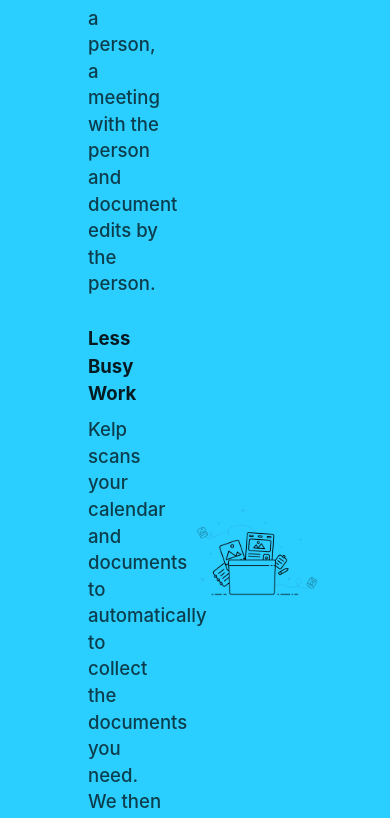
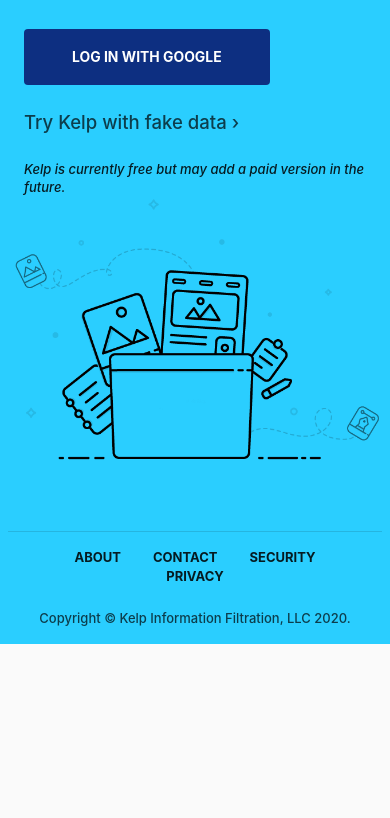
Before and after one commit to zamiang/kelp, a Next.js app: page / in a window 390 px wide. Shown: the part 1158-1976 px from the top of the page. After the commit the page ends 1802 px from the top, so only its background shows below. Built offline with nearby package versions, Linux system fonts and the light colour scheme; no server answers.

Commit message:
Mobile (#91)
* mobile

* mobile homepage

```diff
--- a/components/email-signup.tsx
+++ b/components/email-signup.tsx
@@ -15,6 +15,9 @@ const useStyles = makeStyles((theme) => ({
   },
   input: {
     minWidth: 180,
+    [theme.breakpoints.down('sm')]: {
+      minWidth: 0,
+    },
   },
 }));
 
--- a/components/homepage/footer.tsx
+++ b/components/homepage/footer.tsx
@@ -17,6 +17,11 @@ const useStyles = makeStyles((theme) => ({
     padding: theme.spacing(9),
     textAlign: 'center',
     color: theme.palette.text.primary,
+    [theme.breakpoints.down('sm')]: {
+      padding: theme.spacing(1),
+      paddingTop: theme.spacing(2),
+      marginTop: theme.spacing(2),
+    },
   },
   footerLink: {
     textTransform: 'uppercase',
@@ -38,7 +43,6 @@ const useStyles = makeStyles((theme) => ({
 const Footer = () => {
   const classes = useStyles();
   return (
-    <div>
     <Box mt={8} className={classes.footer}>
       <div className={classes.footerItem}>
         <Link href="/about">
@@ -74,7 +78,6 @@ const Footer = () => {
         {'.'}
       </Typography>
     </Box>
-    </div>
   );
 };
 
--- a/pages/about.tsx
+++ b/pages/about.tsx
@@ -38,7 +38,7 @@ const About = () => {
           alignContent="center"
           justify="center"
         >
-          <Grid item xs={6}>
+          <Grid item sm={6}>
             <Container maxWidth="sm">
               <img style={{ maxWidth: 120, margin: '0 auto', display: 'block' }} src="kelp.svg" />
               <Typography variant="h3" className={classes.center}>
@@ -72,7 +72,7 @@ const About = () => {
           alignContent="center"
           justify="center"
         >
-          <Grid item xs={6}>
+          <Grid item sm={6}>
             <Container maxWidth="sm">
               <Avatar alt="Brennan Moore" src="/brennan.jpg" className={classes.largeAvatar} />
               <Typography variant="h3" className={classes.center}>
--- a/pages/index.tsx
+++ b/pages/index.tsx
@@ -29,6 +29,9 @@ export const useStyles = makeStyles((theme) => ({
     padding: theme.spacing(9),
     backgroundColor: theme.palette.primary.main,
     width: '100%',
+    [theme.breakpoints.down('sm')]: {
+      padding: theme.spacing(1),
+    },
   },
   heroNoMarginTop: {
     marginTop: 0,
@@ -49,6 +52,9 @@ export const useStyles = makeStyles((theme) => ({
     marginTop: theme.spacing(9),
     padding: theme.spacing(9),
     width: '100%',
+    [theme.breakpoints.down('sm')]: {
+      padding: theme.spacing(1),
+    },
   },
   buttonContainer: {
     marginTop: theme.spacing(2),
@@ -68,6 +74,10 @@ export const useStyles = makeStyles((theme) => ({
     textDecoration: 'none',
     '&:hover': {
       textDecoration: 'underline',
+    },
+    [theme.breakpoints.down('sm')]: {
+      display: 'block',
+      margin: theme.spacing(3, 0),
     },
   },
   body: {
@@ -144,7 +154,7 @@ const App = () => {
     <div className={clsx(classes.root, classes.container)}>
       <div className={classes.containerWidth}>
         <Grid container className={clsx(classes.hero, classes.heroNoMarginTop)} alignItems="center">
-          <Grid item xs={6}>
+          <Grid item sm={6}>
             <Container maxWidth="sm">
               <img style={{ maxWidth: 120, marginLeft: -32 }} src="kelp.svg" />
               <Typography variant="h3">Your information filtration system</Typography>
@@ -208,10 +218,10 @@ const App = () => {
               </div>
             </Container>
           </Grid>
-          <Grid item xs={6}>
+          <Grid item sm={6}>
             <img className={classes.heroImage} src="designer_file_case.png" />
           </Grid>
-          <Grid item xs={12} className={classes.homepageFooterSpacer}>
+          <Grid item sm={12} className={classes.homepageFooterSpacer}>
             <Footer />
           </Grid>
         </Grid>
--- a/pages/privacy.tsx
+++ b/pages/privacy.tsx
@@ -29,7 +29,7 @@ const Terms = () => {
           </Container>
         </Grid>
         <Grid container className={classes.info} justify="center">
-          <Grid item xs={6}>
+          <Grid item sm={6}>
             <h1>Privacy Policy</h1>
             <p>Last updated: October 02, 2020</p>
             <p>
```
Also changed, not shown: components/homepage/homepage-top-bar.tsx (+7 -0 lines), pages/security.tsx (+4 -4 lines). Lines whose indentation alone changed are shown as unchanged.
